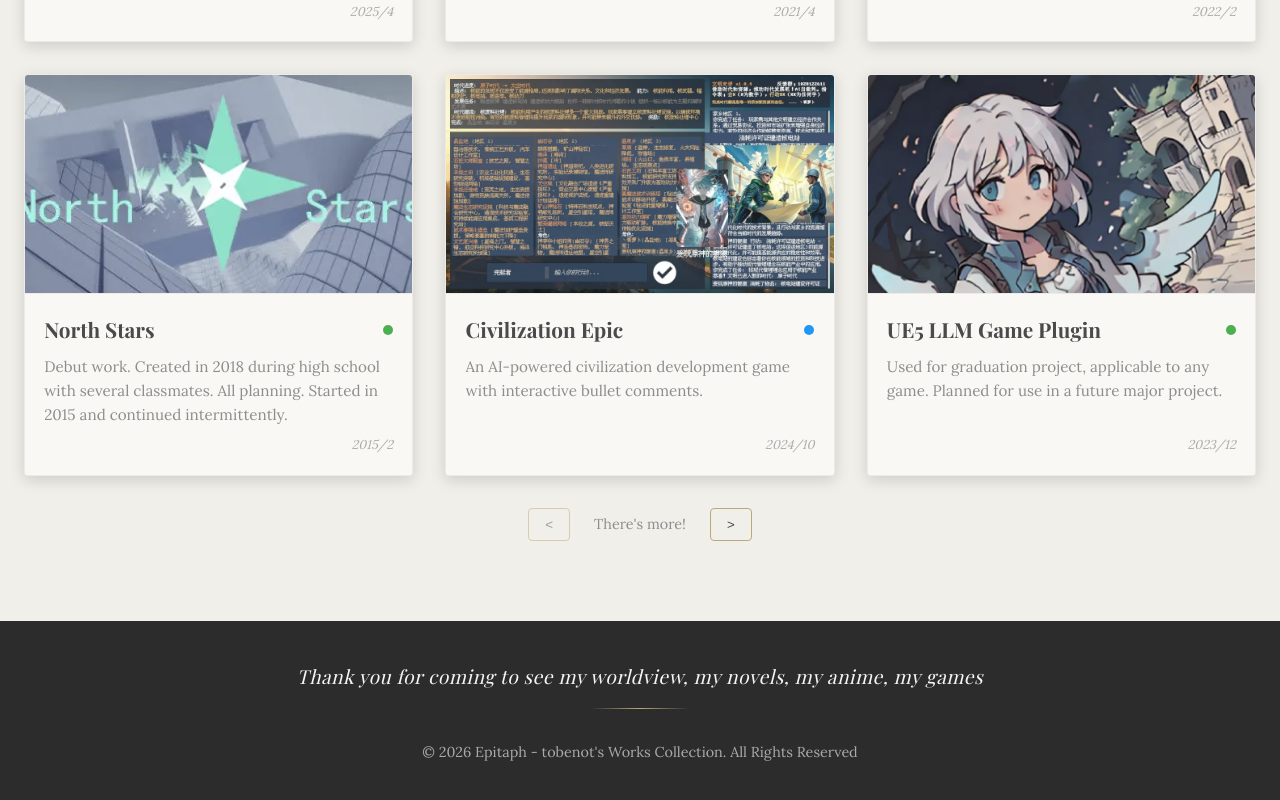
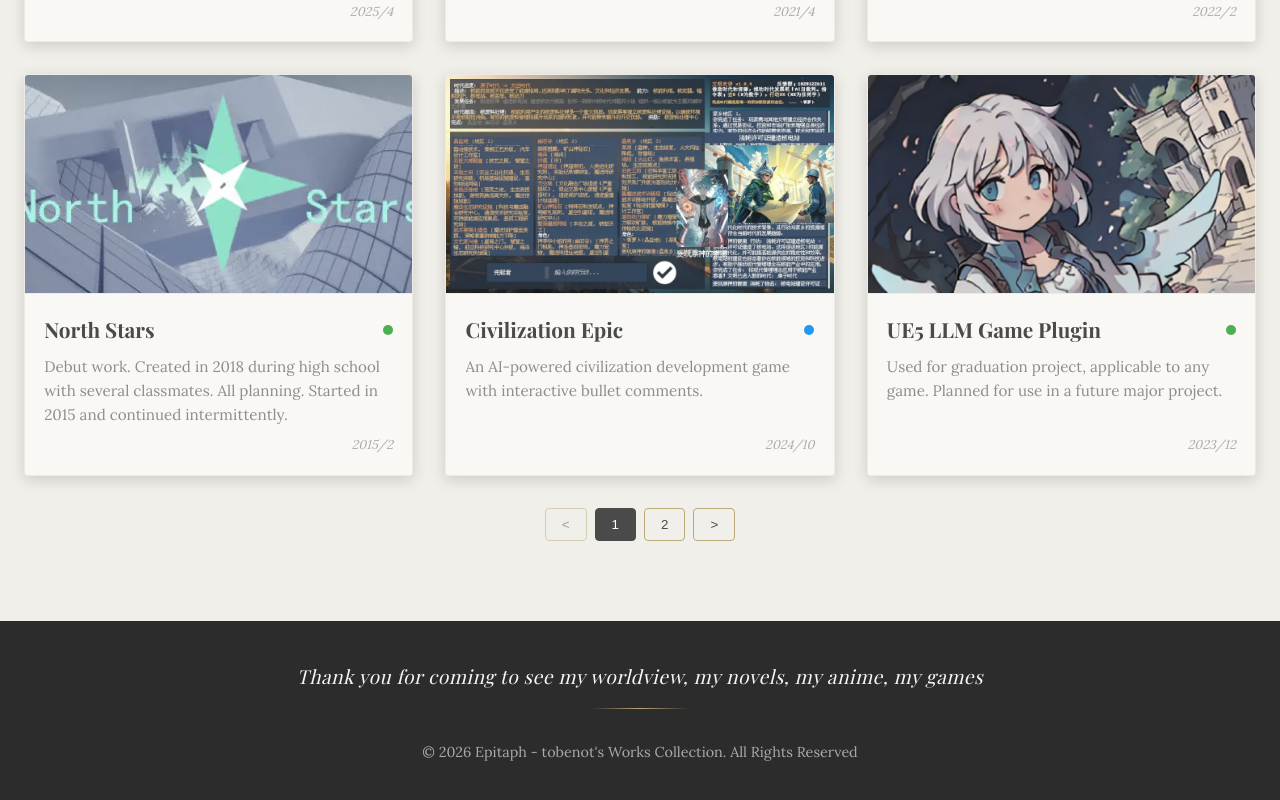
Before and after one commit to tobenot/Epitaph, a Vue app: page / in a window 1280 px wide. Shown: the part 2375-3175 px from the top of the page. Built offline with nearby package versions, Linux system fonts and the light colour scheme; a web font is replaced by a local one.

Commit message:
翻页页码

```diff
--- a/src/components/Pagination.vue
+++ b/src/components/Pagination.vue
@@ -7,7 +7,14 @@
     >
       &lt;
     </button>
-    <span class="page-info">{{ $t('common.pagination.page', { currentPage, totalPages }) }}</span>
+    <button
+      v-for="page in totalPages"
+      :key="page"
+      @click="changePage(page)"
+      :class="['pagination-button', 'page-number', { active: page === currentPage }]"
+    >
+      {{ page }}
+    </button>
     <button
       @click="changePage(currentPage + 1)"
       :disabled="currentPage === totalPages"
@@ -56,7 +63,7 @@ export default {
   border: 1px solid var(--accent-color);
   color: var(--primary-color);
   padding: 0.5rem 1rem;
-  margin: 0 0.5rem;
+  margin: 0 0.25rem;
   cursor: pointer;
   transition: all 0.3s ease;
   border-radius: 4px;
@@ -71,14 +78,13 @@ export default {
     opacity: 0.5;
     cursor: not-allowed;
   }
+
+  &.page-number.active {
+    background-color: var(--primary-color);
+    border-color: var(--primary-color);
+    color: white;
+    cursor: default;
+  }
 }
 
-.page-info {
-  color: var(--secondary-color);
-  margin: 0 1rem;
-  font-size: 0.9rem;
-}
-
-// 如果需要更复杂的页码显示（例如 ...），可以在这里扩展
-
 </style>
```
